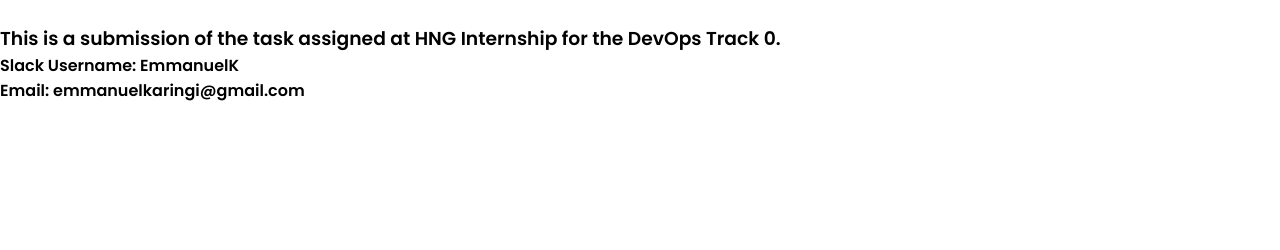
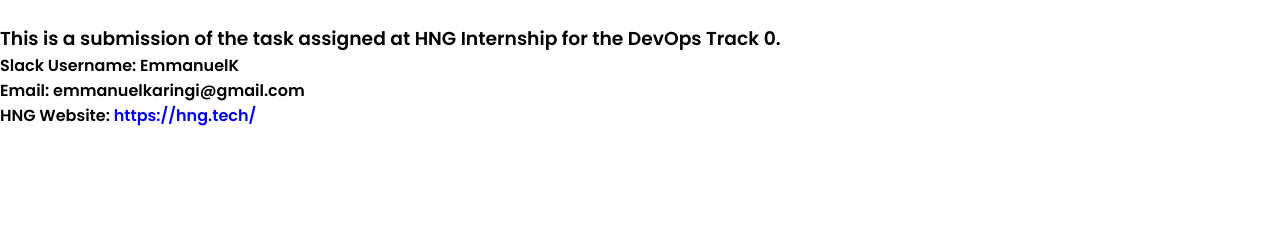
Before and after one commit to emmanuelkaringi/portfolio2, a plain HTML site: page index.html in a window 1280 px wide. Shown: the part 112-362 px from the top of the page. Drawn offline with Linux system fonts and the light colour scheme.

Commit message:
Update link to HNG

```diff
--- a/index.html
+++ b/index.html
@@ -39,6 +39,7 @@
     <h3>This is a submission of the task assigned at HNG Internship for the DevOps Track 0.</h3>
     <h4>Slack Username: EmmanuelK</h4>
     <h4>Email: emmanuelkaringi@gmail.com</h4>
+    <h4>HNG Website: <a href="https://hng.tech/" target="_blank" rel="noopener noreferrer" style="color: blue;">https://hng.tech/</a></h4>
     <section id="profile">
       <div class="section__pic-container">
         <img src="./assets/cover.jpg" alt="Emmanuel's profile picture" />
```
